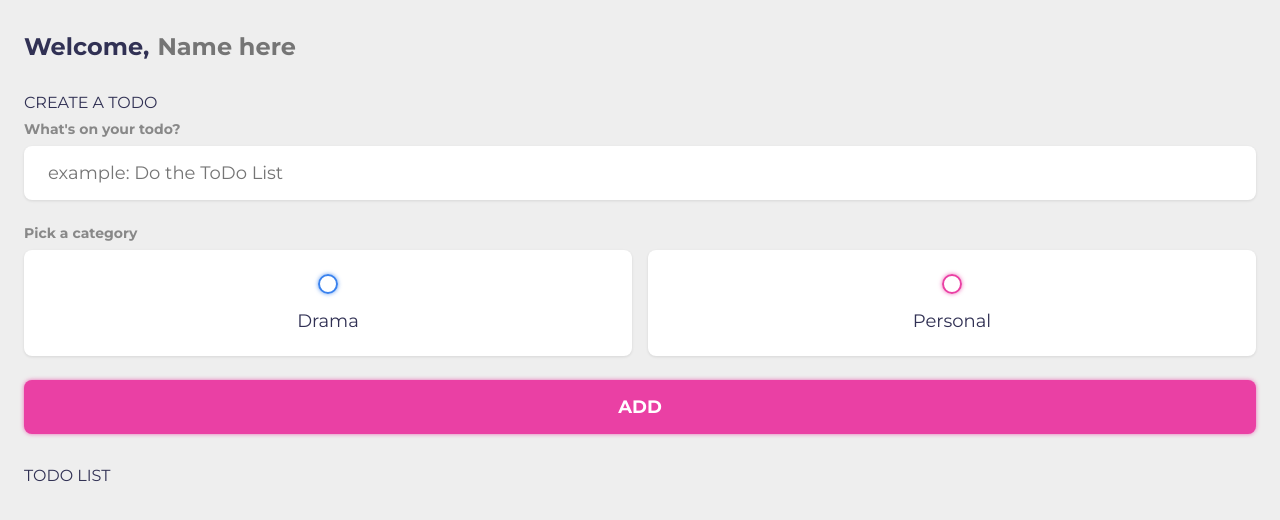
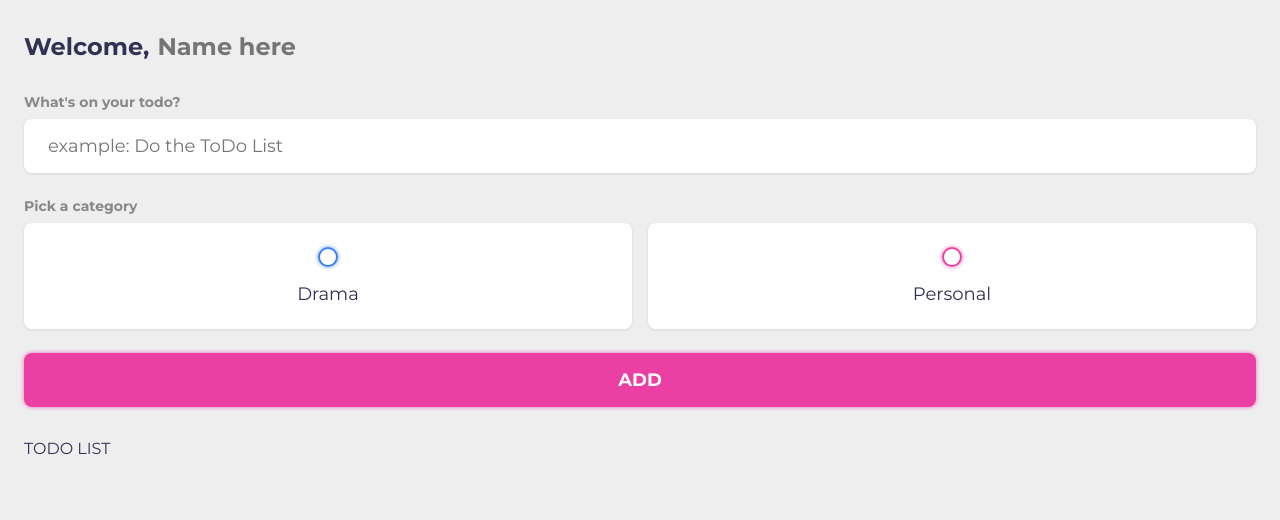
Before and after one commit to LoliP00py/todolist.github.io, a plain HTML site: page index.html in a window 1280 px wide. Drawn offline with Linux system fonts and the light colour scheme.

Commit message:
Update index.html

```diff
--- a/index.html
+++ b/index.html
@@ -30,7 +30,7 @@
 
 		<!-- New Todo -->
 		<section class="create-todo">
-			<h3>CREATE A TODO</h3>
+
 			<form id="new-todo-form">
 				<h4>What's on your todo?</h4>
 				<input type="text" placeholder="example: Do the ToDo List" name="content" id="content" />
```
